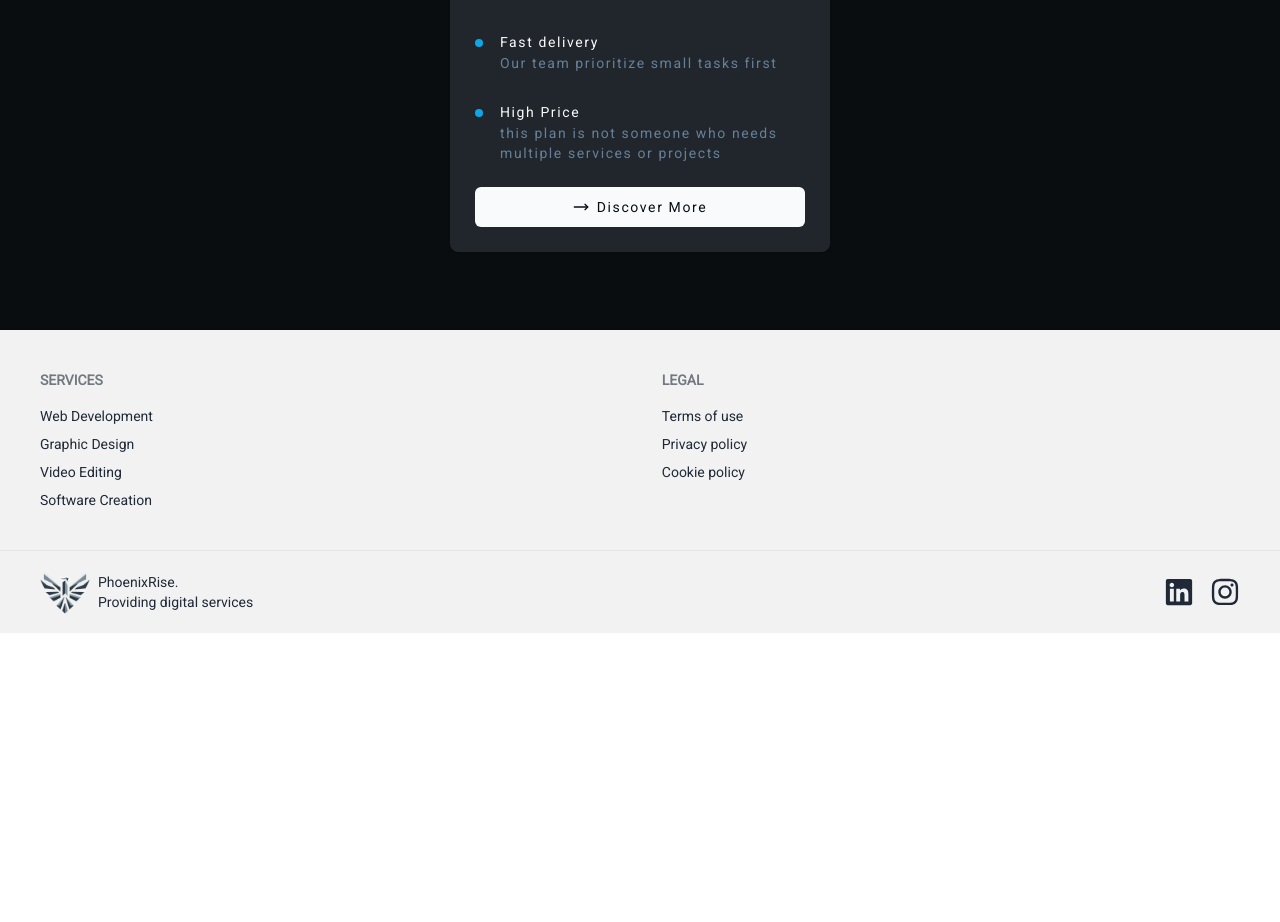
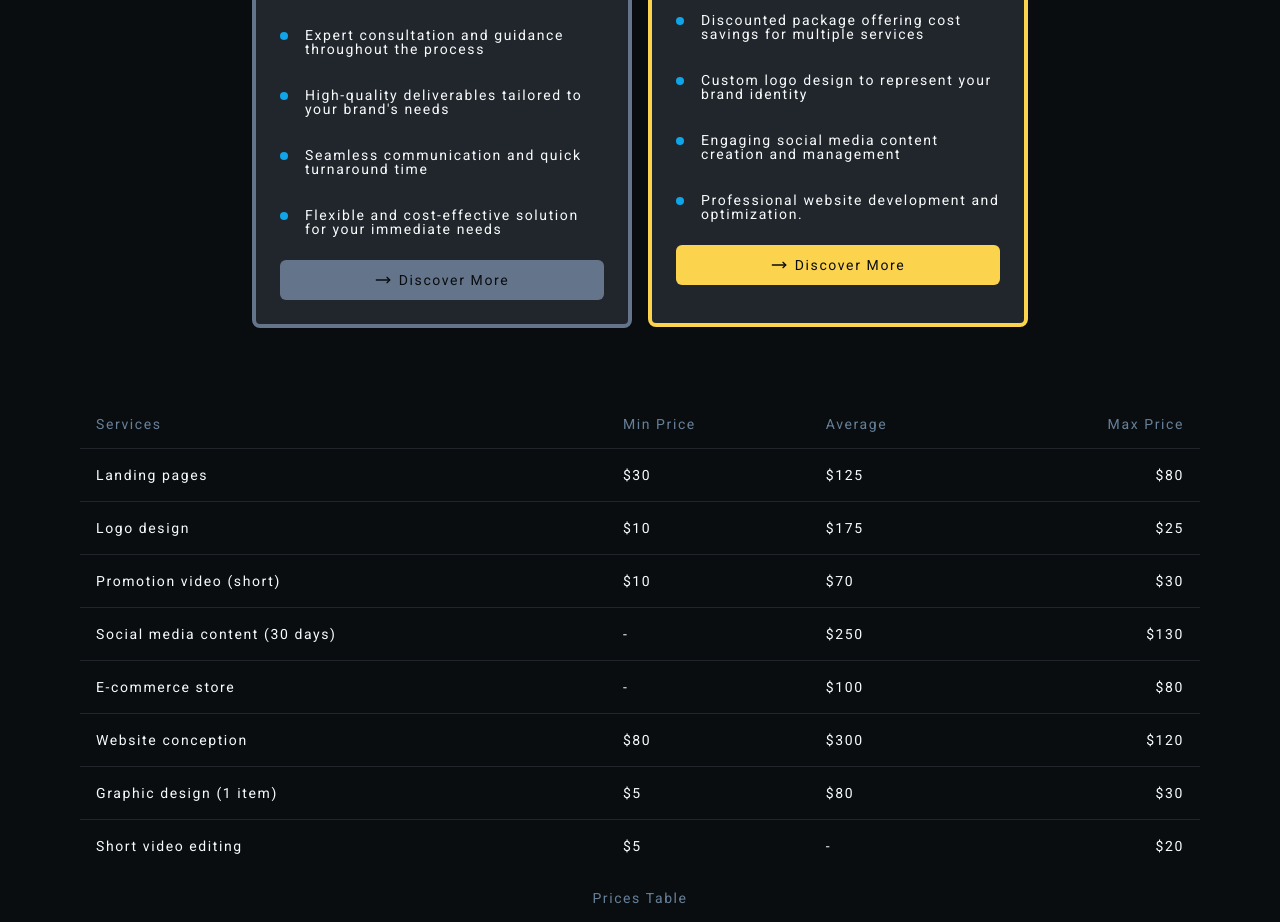
Before and after one commit to ayoubben18/phoenixrise, a Next.js app: page /pricing in a window 1280 px wide. Shown: the part 470-1392 px from the top of the page. Before the commit the page ends 1103 px from the top, so only its background shows below. Built offline with nearby package versions, Linux system fonts and the light colour scheme.

Commit message:
pricing section

```diff
--- a/src/app/globals.css
+++ b/src/app/globals.css
@@ -85,7 +85,7 @@
 }
 
 .section-style{
-  @apply flex flex-col gap-6 items-center justify-center min-h-screen tracking-widest
+  @apply flex flex-col gap-6 items-center justify-center min-h-screen tracking-widest py-20
 }
 
 .container-text {
--- a/src/app/layout.tsx
+++ b/src/app/layout.tsx
@@ -24,7 +24,7 @@ export default function RootLayout({
   children: React.ReactNode;
 }>) {
   return (
-    <html lang="en">
+    <html lang="en" data-theme="dark">
     <body
         className={cn(
             "min-h-screen bg-background antialiased",
@@ -37,7 +37,7 @@ export default function RootLayout({
         enableSystem
         disableTransitionOnChange
     >
-        <Nav/>
+        <Nav />
         {children}
         <Footer/>
         <Toaster/>
--- a/src/app/pricing/page.tsx
+++ b/src/app/pricing/page.tsx
@@ -1,30 +1,40 @@
 import {PricingCard} from "@/components/PricingCard";
+import {PricesTable} from "@/components/PricesTable";
+import {CircleDollarSign} from "lucide-react";
 
 export default function page() {
     return(
-        <div className='section-style'>
-            <h1>Pricing</h1>
-            <div className='flex gap-4'>
-                <PricingCard
-                title={'On-Demand'}
-                description={'Get started on-demand with our on-demand plans where you get to choose what service suits you ar your business.'}
-                notifications={ondemand}/>
+        <div className='section-style '>
+            <h1 className='font-bold items-center text-slate-300 flex gap-3 text-4xl'>Pricing <CircleDollarSign size={40}/></h1>
+            <div className='flex md:flex-row flex-col items-center gap-4'>
+                <PricingCard color='bg-slate-500' className='border-4 border-slate-500'
+                    title={'Single Service Pricing Plan'}
+                    description={'Our Single Service Plan offers expert solutions for individual digital services, including logo design, promotional videos, and social media content creation.'}
+                    notifications={services1}/>
+                <PricingCard darker={true} color={'bg-amber-300'} className='border-4 border-amber-300'
+                             title={'Small Business Digital Footprint Package'}
+                             description={'\n' +
+                                 'Boost your small business with our Digital Footprint Package, covering logo creation, social media, website development, and more for a cohesive online presence, now with a discount.'}
+                             notifications={services2}/>
             </div>
+
+            <PricesTable/>
         </div>
     )
 }
 
-const ondemand=[
-    {
-        title: "Comfortable for low budget or low demand",
-        description: "If you need a single service or you're interested in one field",
-    },
-    {
-        title: "Fast delivery",
-        description: "Our team prioritize small tasks first",
-    },
-    {
-        title: "High Price",
-        description: "this plan is not someone who needs multiple services or projects",
-    },
+const services1 = [
+    "Customized service for your specific requirement",
+    "Expert consultation and guidance throughout the process",
+    "High-quality deliverables tailored to your brand's needs",
+    "Seamless communication and quick turnaround time",
+    "Flexible and cost-effective solution for your immediate needs"
 ]
+
+const services2 = [
+    "Discounted package offering cost savings for multiple services",
+    "Custom logo design to represent your brand identity",
+    "Engaging social media content creation and management",
+    "Professional website development and optimization.",
+
+]
--- a/src/components/HeroSection.tsx
+++ b/src/components/HeroSection.tsx
@@ -4,7 +4,7 @@ import {BackgroundBeams} from "@/components/ui/background-beams";
 
 export const HeroSection = () => {
     return (
-        <div className='section-style relative'>
+        <div className='section-style '>
                 <img className='glowy-bg w-72 h-72 xs:w-80 xs:h-80 sm:w-96 sm:h-96 md:w-96 md:h-96 lg:w-96 lg:h-96'
  src={'/logo.png'} alt={'logo'} />
                 <h1 className='text-5xl font-bold text-gradient text-shadow-slate-600 xs:text-7xl '>PhoenixRise</h1>
--- a/src/components/NavigationMenuDemo.tsx
+++ b/src/components/NavigationMenuDemo.tsx
@@ -1,12 +1,13 @@
 "use client";
 import { IoHomeSharp } from "react-icons/io5";
 import React, { useState } from "react";
-import {HoveredDiv, HoveredLink, Menu, MenuItem, ProductItem} from "@/components/ui/navigation-menu";
+import {HoveredDiv, HoveredLink, LogoItem, Menu, MenuItem, ProductItem} from "@/components/ui/navigation-menu";
 import { cn } from "@/utils/cn";
+import {Home} from "lucide-react";
 
 export function Nav() {
     return (
-        <div className="relative w-full flex items-center justify-center ">
+        <div className="sticky w-full flex top-2  items-center justify-center z-50">
             <Navbar className="top-2" />
         </div>
     );
@@ -16,19 +17,22 @@ function Navbar({ className }: { className?: string }) {
     const [active, setActive] = useState<string | null>(null);
     return (
         <div
-            className={cn("fixed top-10 inset-x-0 max-w-2xl mx-auto z-50 px-10", className)}
+            className={cn("top-10 inset-x-0 max-w-2xl mx-auto px-1 xs:px-10", className)}
         >
-            <Menu setActive={setActive}>
+            <Menu setActive={setActive} >
+                <LogoItem logo={<Home size={20} />}/>
                 <MenuItem setActive={setActive} active={active} item="Services">
                     <div className="flex flex-col space-y-4 text-sm">
+
                         <HoveredLink href='/services/web-dev'>Web Development</HoveredLink>
                         <HoveredDiv>Graphic Design</HoveredDiv>
                         <HoveredDiv >Video Editing</HoveredDiv>
                         <HoveredDiv >Software Creation</HoveredDiv>
+                        <HoveredLink href="/pricing">Pricing</HoveredLink>
                     </div>
                 </MenuItem>
                 <MenuItem setActive={setActive} active={active} item="Products">
-                    <div className="text-sm grid grid-cols-1 sm:grid-cols-2 gap-10 p-4">
+                    <div className="text-sm grid grid-cols-1 md:grid-cols-2 gap-10 p-4">
                         <ProductItem
                             title="Instagram Posts"
                             src="https://assets.aceternity.com/demos/algochurn.webp"
@@ -58,12 +62,7 @@ function Navbar({ className }: { className?: string }) {
                         <HoveredLink href="/team">Instagram</HoveredLink>
                     </div>
                 </MenuItem>
-                <MenuItem setActive={setActive} active={active} item="More">
-                    <div className="flex flex-col space-y-4 text-sm">
-                        <HoveredLink href="/pricing">Pricing</HoveredLink>
 
-                    </div>
-                </MenuItem>
             </Menu>
         </div>
     );
--- /dev/null
+++ b/src/components/PricesTable.tsx
@@ -0,0 +1,87 @@
+import {
+    Table,
+    TableBody,
+    TableCaption,
+    TableCell,
+    TableFooter,
+    TableHead,
+    TableHeader,
+    TableRow,
+} from "@/components/ui/table"
+
+const invoices = [
+    {
+        invoice: "Landing pages",
+        paymentStatus: "$30",
+        totalAmount: "$80",
+        paymentMethod: "$125",
+    },
+    {
+        invoice: "Logo design",
+        paymentStatus: "$10",
+        totalAmount: "$25",
+        paymentMethod: "$175",
+    },
+    {
+        invoice: "Promotion video (short)",
+        paymentStatus: "$10",
+        totalAmount: "$30",
+        paymentMethod: "$70",
+    },
+    {
+        invoice: "Social media content (30 days)",
+        paymentStatus: "-",
+        totalAmount: "$130",
+        paymentMethod: "$250",
+    },
+    {
+        invoice: "E-commerce store",
+        paymentStatus: "-",
+        totalAmount: "$80",
+        paymentMethod: "$100",
+    },
+    {
+        invoice: "Website conception",
+        paymentStatus: "$80",
+        totalAmount: "$120",
+        paymentMethod: "$300",
+    },
+    {
+        invoice: "Graphic design (1 item)",
+        paymentStatus: "$5",
+        totalAmount: "$30",
+        paymentMethod: "$80",
+    },
+    {
+        invoice: "Short video editing",
+        paymentStatus: "$5",
+        totalAmount: "$20",
+        paymentMethod: "-",
+    },
+]
+
+export function PricesTable() {
+    return (
+        <Table className=' text-xs xs:text-sm mt-12' >
+            <TableCaption>Prices Table</TableCaption>
+            <TableHeader>
+                <TableRow>
+                    <TableHead >Services</TableHead>
+                    <TableHead>Min Price</TableHead>
+                    <TableHead>Average</TableHead>
+                    <TableHead className='text-right'>Max Price</TableHead>
+                </TableRow>
+            </TableHeader>
+            <TableBody>
+                {invoices.map((invoice) => (
+                    <TableRow key={invoice.invoice}>
+                        <TableCell className="font-medium">{invoice.invoice}</TableCell>
+                        <TableCell>{invoice.paymentStatus}</TableCell>
+                        <TableCell>{invoice.paymentMethod}</TableCell>
+                        <TableCell className="text-right">{invoice.totalAmount}</TableCell>
+                    </TableRow>
+                ))}
+            </TableBody>
+        </Table>
+    )
+}
--- a/src/components/PricingCard.tsx
+++ b/src/components/PricingCard.tsx
@@ -27,25 +27,22 @@ const notification = [
 ]
 
 type CardProps = React.ComponentProps<typeof Card> & {
-    notifications: typeof notification
+    notifications: string[]
+    darker?: boolean
     title: string
+    color:string
     description: string
 }
 
-export function PricingCard({ className,title,description,notifications, ...props }: CardProps) {
+export function PricingCard({ className,title,description,notifications,darker,color, ...props }: CardProps) {
     return (
-        <Card className={cn("w-[380px]", className)} {...props}>
+        <Card className={cn(`w-[300px] xs:w-[380px] ${color==='bg-amber-300' && 'py-[14px]'}`, className)} {...props}>
             <CardHeader>
                 <CardTitle>{title}</CardTitle>
                 <CardDescription>{description}</CardDescription>
             </CardHeader>
             <CardContent className="grid gap-4">
-                <div className=" flex items-center space-x-4 rounded-md border p-4">
-                    <CircleDollarSign size={80} />
-                        <p className="text-lg font-medium leading-none">
-                            Prices starting from the base prices table down below
-                        </p>
-                </div>
+
                 <div>
                     {notifications.map((notification, index) => (
                         <div
@@ -53,20 +50,15 @@ export function PricingCard({ className,title,description,notifications, ...prop
                             className="mb-4 grid grid-cols-[25px_1fr] items-start pb-4 last:mb-0 last:pb-0"
                         >
                             <span className="flex h-2 w-2 translate-y-1 rounded-full bg-sky-500" />
-                            <div className="space-y-1">
                                 <p className="text-sm font-medium leading-none">
-                                    {notification.title}
+                                    {notification}
                                 </p>
-                                <p className="text-sm text-muted-foreground">
-                                    {notification.description}
-                                </p>
-                            </div>
                         </div>
                     ))}
                 </div>
             </CardContent>
-            <CardFooter>
-                <Button className="w-full">
+            <CardFooter >
+                <Button className={`w-full ${color}`}>
                     <MoveRight className="mr-2 h-4 w-4" /> Discover More
                 </Button>
             </CardFooter>
--- a/src/components/ui/navigation-menu.tsx
+++ b/src/components/ui/navigation-menu.tsx
@@ -21,14 +21,14 @@ export const MenuItem = ({
                          }: {
     setActive: (item: string) => void;
     active: string | null;
-    item: string;
+    item: string ;
     children?: React.ReactNode;
 }) => {
     return (
         <div onMouseEnter={() => setActive(item)} className="relative ">
             <motion.p
                 transition={{ duration: 0.3 }}
-                className="cursor-pointer text-sm xs:text-lg hover:opacity-[0.9] text-white"
+                className="cursor-pointer text-sm sm:text-lg hover:opacity-[0.9] text-white"
             >
                 {item}
             </motion.p>
@@ -59,7 +59,28 @@ export const MenuItem = ({
         </div>
     );
 };
+export const LogoItem = ({
+                             logo
+                         }: {
+    setActive?: (item: string) => void;
+    active?: string | null;
+    item?: string ;
+    logo:React.ReactNode
+    children?: React.ReactNode;
+}) => {
+    return (
+        <div  >
+            <motion.div
+                transition={{ duration: 0.3 }}
+                className="cursor-pointer mt-[-2px] hover:opacity-[0.9] text-white"
+            >
+                <Link href='/' >{logo}</Link>
+            </motion.div>
 
+
+        </div>
+    );
+};
 export const Menu = ({
                          setActive,
                          children,
@@ -70,7 +91,7 @@ export const Menu = ({
     return (
         <nav
             onMouseLeave={() => setActive(null)} // resets the state
-            className="relative rounded-full boder border-transparent dark:bg-black dark:border-white/[0.2] bg-white shadow-input flex justify-center space-x-4 px-8 py-6 "
+            className="relative rounded-full items-center boder border-transparent dark:bg-black dark:border-white/[0.2] bg-white shadow-input flex justify-center space-x-4 px-8 py-6 "
         >
             {children}
         </nav>
--- /dev/null
+++ b/src/components/ui/table.tsx
@@ -0,0 +1,117 @@
+import * as React from "react"
+
+import { cn } from "@/lib/utils"
+
+const Table = React.forwardRef<
+  HTMLTableElement,
+  React.HTMLAttributes<HTMLTableElement>
+>(({ className, ...props }, ref) => (
+  <div className="relative w-full overflow-auto px-4  md:px-20">
+    <table
+      ref={ref}
+      className={cn("w-full caption-bottom", className)}
+      {...props}
+    />
+  </div>
+))
+Table.displayName = "Table"
+
+const TableHeader = React.forwardRef<
+  HTMLTableSectionElement,
+  React.HTMLAttributes<HTMLTableSectionElement>
+>(({ className, ...props }, ref) => (
+  <thead ref={ref} className={cn("[&_tr]:border-b", className)} {...props} />
+))
+TableHeader.displayName = "TableHeader"
+
+const TableBody = React.forwardRef<
+  HTMLTableSectionElement,
+  React.HTMLAttributes<HTMLTableSectionElement>
+>(({ className, ...props }, ref) => (
+  <tbody
+    ref={ref}
+    className={cn("[&_tr:last-child]:border-0", className)}
+    {...props}
+  />
+))
+TableBody.displayName = "TableBody"
+
+const TableFooter = React.forwardRef<
+  HTMLTableSectionElement,
+  React.HTMLAttributes<HTMLTableSectionElement>
+>(({ className, ...props }, ref) => (
+  <tfoot
+    ref={ref}
+    className={cn(
+      "border-t bg-muted/50 font-medium [&>tr]:last:border-b-0",
+      className
+    )}
+    {...props}
+  />
+))
+TableFooter.displayName = "TableFooter"
+
+const TableRow = React.forwardRef<
+  HTMLTableRowElement,
+  React.HTMLAttributes<HTMLTableRowElement>
+>(({ className, ...props }, ref) => (
+  <tr
+    ref={ref}
+    className={cn(
+      "border-b transition-colors hover:bg-muted/50 data-[state=selected]:bg-muted",
+      className
+    )}
+    {...props}
+  />
+))
+TableRow.displayName = "TableRow"
+
+const TableHead = React.forwardRef<
+  HTMLTableCellElement,
+  React.ThHTMLAttributes<HTMLTableCellElement>
+>(({ className, ...props }, ref) => (
+  <th
+    ref={ref}
+    className={cn(
+      "h-12 px-1 xs:px-4 text-left align-middle font-medium text-muted-foreground [&:has([role=checkbox])]:pr-0",
+      className
+    )}
+    {...props}
+  />
+))
+TableHead.displayName = "TableHead"
+
+const TableCell = React.forwardRef<
+  HTMLTableCellElement,
+  React.TdHTMLAttributes<HTMLTableCellElement>
+>(({ className, ...props }, ref) => (
+  <td
+    ref={ref}
+    className={cn("px-1 xs:px-4 py-4 align-middle [&:has([role=checkbox])]:pr-0", className)}
+    {...props}
+  />
+))
+TableCell.displayName = "TableCell"
+
+const TableCaption = React.forwardRef<
+  HTMLTableCaptionElement,
+  React.HTMLAttributes<HTMLTableCaptionElement>
+>(({ className, ...props }, ref) => (
+  <caption
+    ref={ref}
+    className={cn("mt-4 text-sm text-muted-foreground", className)}
+    {...props}
+  />
+))
+TableCaption.displayName = "TableCaption"
+
+export {
+  Table,
+  TableHeader,
+  TableBody,
+  TableFooter,
+  TableHead,
+  TableRow,
+  TableCell,
+  TableCaption,
+}
```
